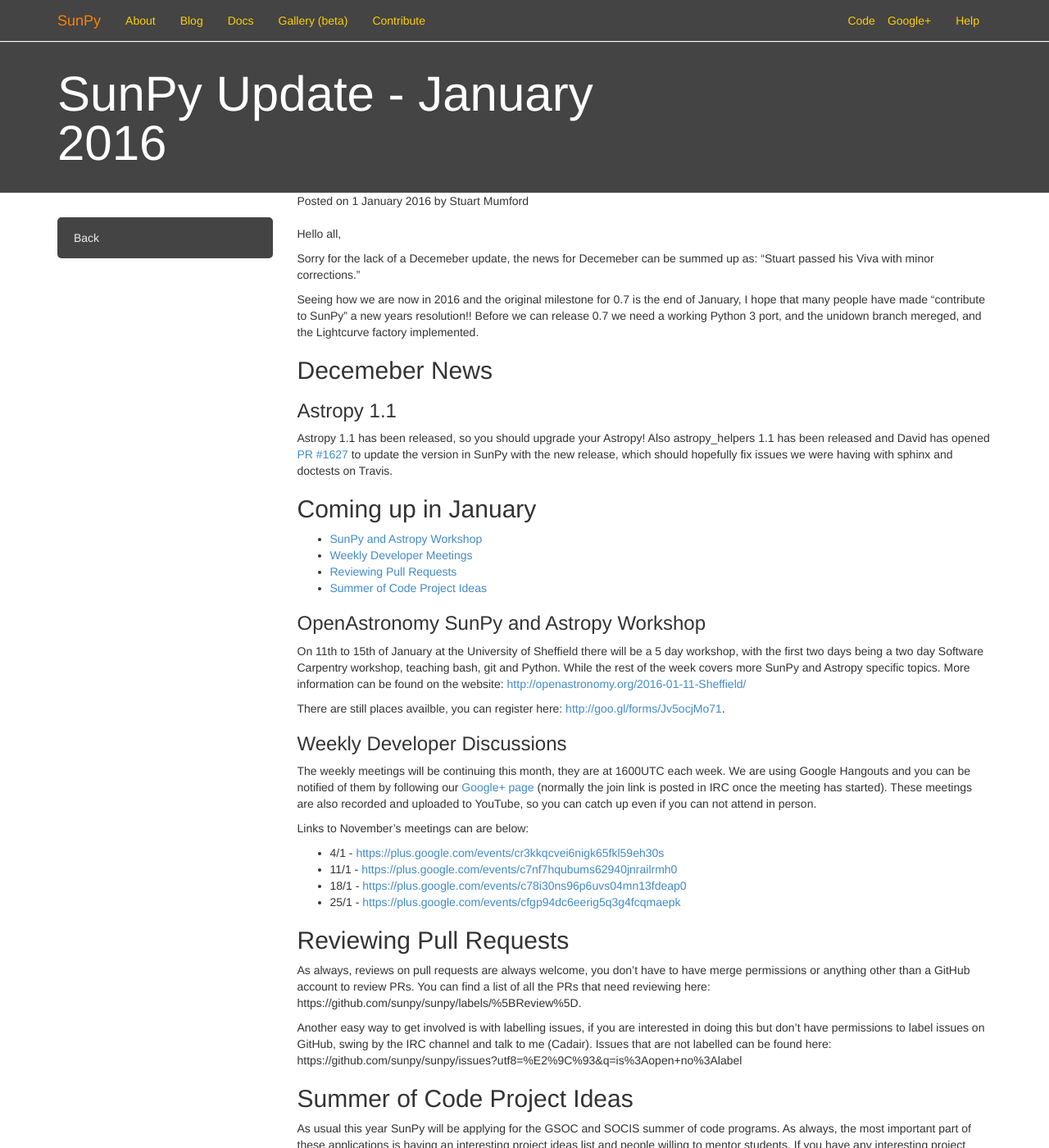
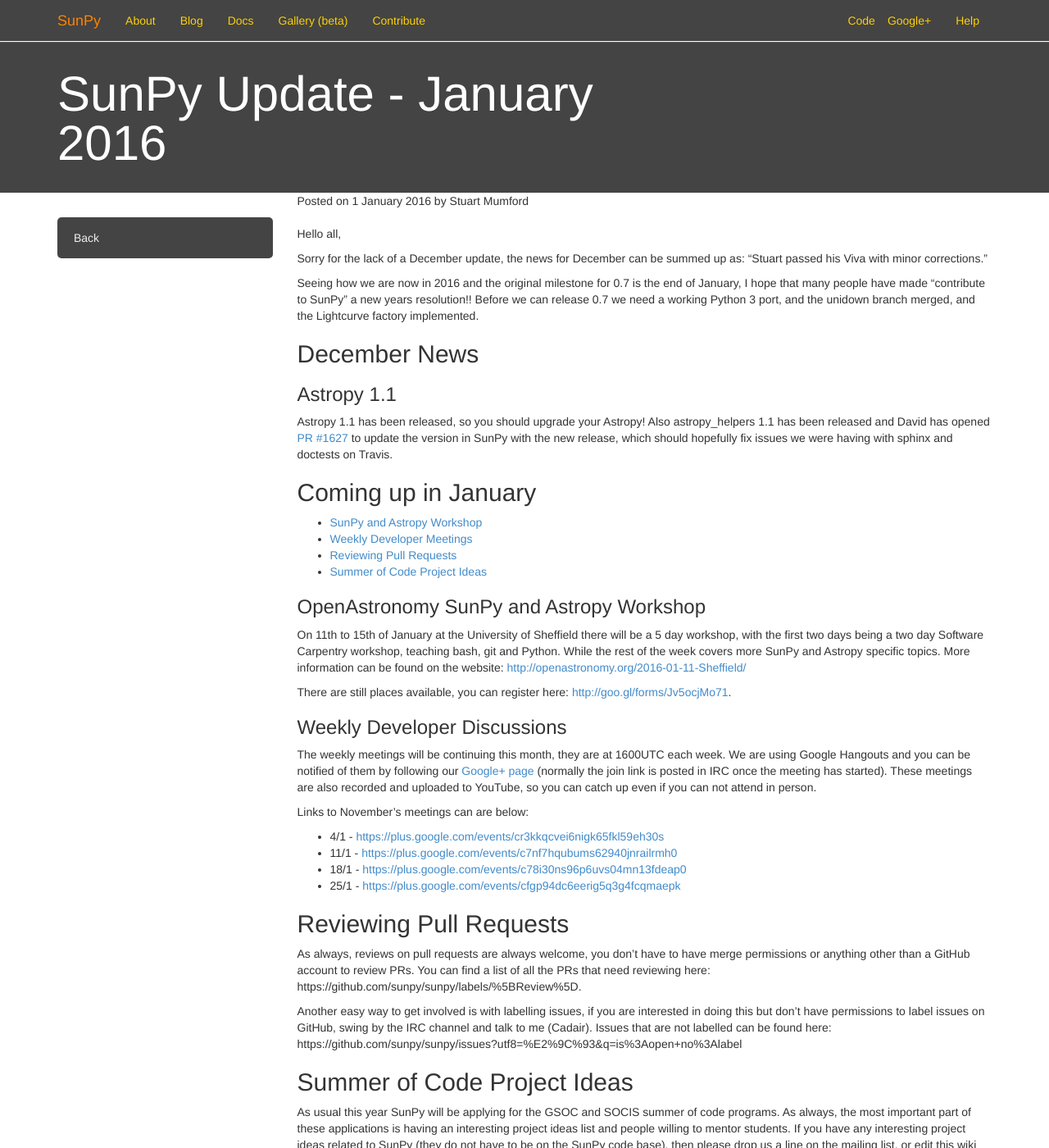
Before and after one commit to sunpy/sunpy.org, a Jekyll site: the page built from _posts/2016-01-01-Monthly-Update.md, in a window 1280 px wide and 1400 px high. Shown: the whole window at 82% size. Built offline with Jekyll 4.4.1, drawn with Linux system fonts in a browser that asks for light colours; nearby versions of some CDN libraries; Markdown is read by kramdown in place of the engine named in the settings; comment, search, counter and statistics services are not loaded.

Commit message:
spelling fixes

```diff
--- a/_posts/2016-01-01-Monthly-Update.md
+++ b/_posts/2016-01-01-Monthly-Update.md
@@ -7,12 +7,12 @@
 
 Hello all,
 
-Sorry for the lack of a Decemeber update, the news for Decemeber can be summed up as: "Stuart passed his Viva with minor corrections."
+Sorry for the lack of a December update, the news for December can be summed up as: "Stuart passed his Viva with minor corrections."
 
 Seeing how we are now in 2016 and the original milestone for 0.7 is the end of January, I hope that many people have made "contribute to SunPy" a new years resolution!!
-Before we can release 0.7 we need a working Python 3 port, and the unidown branch mereged, and the Lightcurve factory implemented.
+Before we can release 0.7 we need a working Python 3 port, and the unidown branch merged, and the Lightcurve factory implemented.
 
-## Decemeber News
+## December News
 
 ### <a name="astropy"></a> Astropy 1.1
 
@@ -30,7 +30,7 @@
 
 On 11th to 15th of January at the University of Sheffield there will be a 5 day workshop, with the first two days being a two day Software Carpentry workshop, teaching bash, git and Python. While the rest of the week covers more SunPy and Astropy specific topics. More information can be found on the website: [http://openastronomy.org/2016-01-11-Sheffield/](http://openastronomy.org/2016-01-11-Sheffield/)
 
-There are still places availble, you can register here: [http://goo.gl/forms/Jv5ocjMo71](http://goo.gl/forms/Jv5ocjMo71).
+There are still places available, you can register here: [http://goo.gl/forms/Jv5ocjMo71](http://goo.gl/forms/Jv5ocjMo71).
 
 ### <a name="devmeetings"></a> Weekly Developer Discussions
 
```
